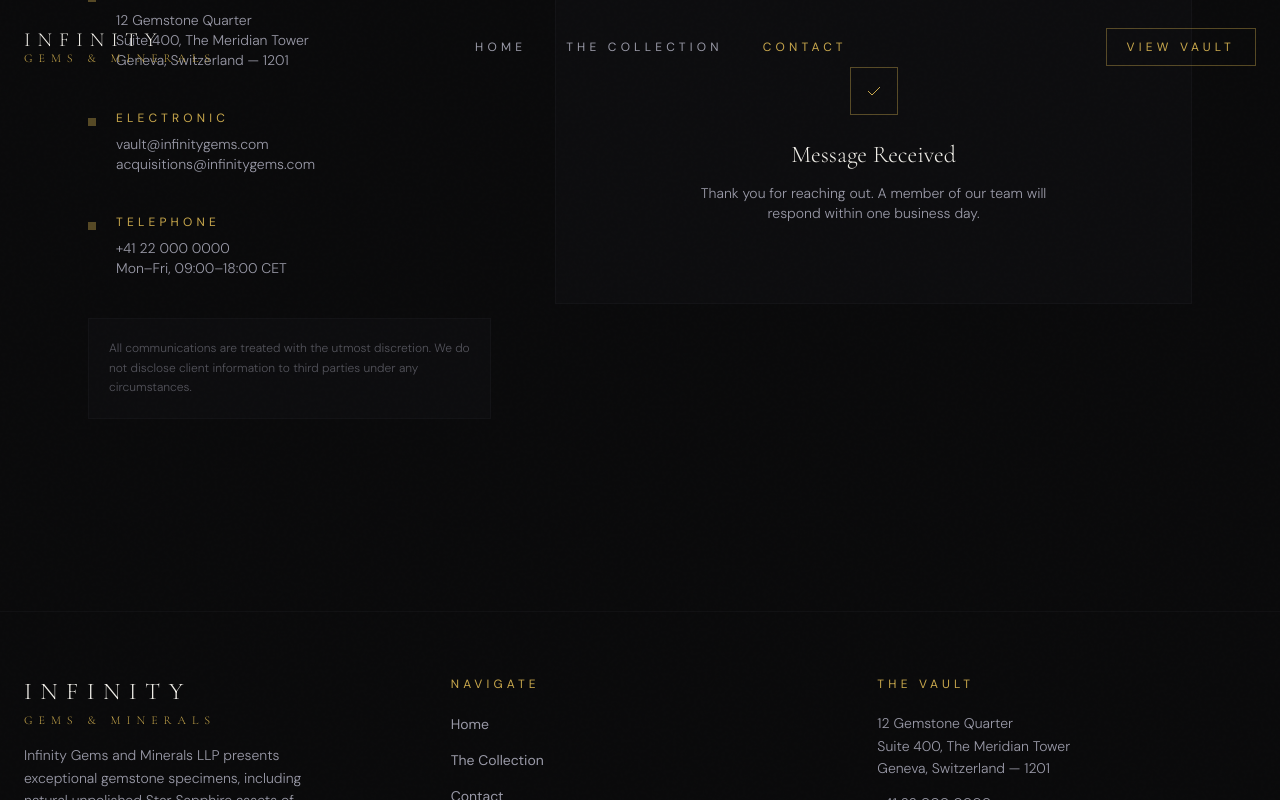
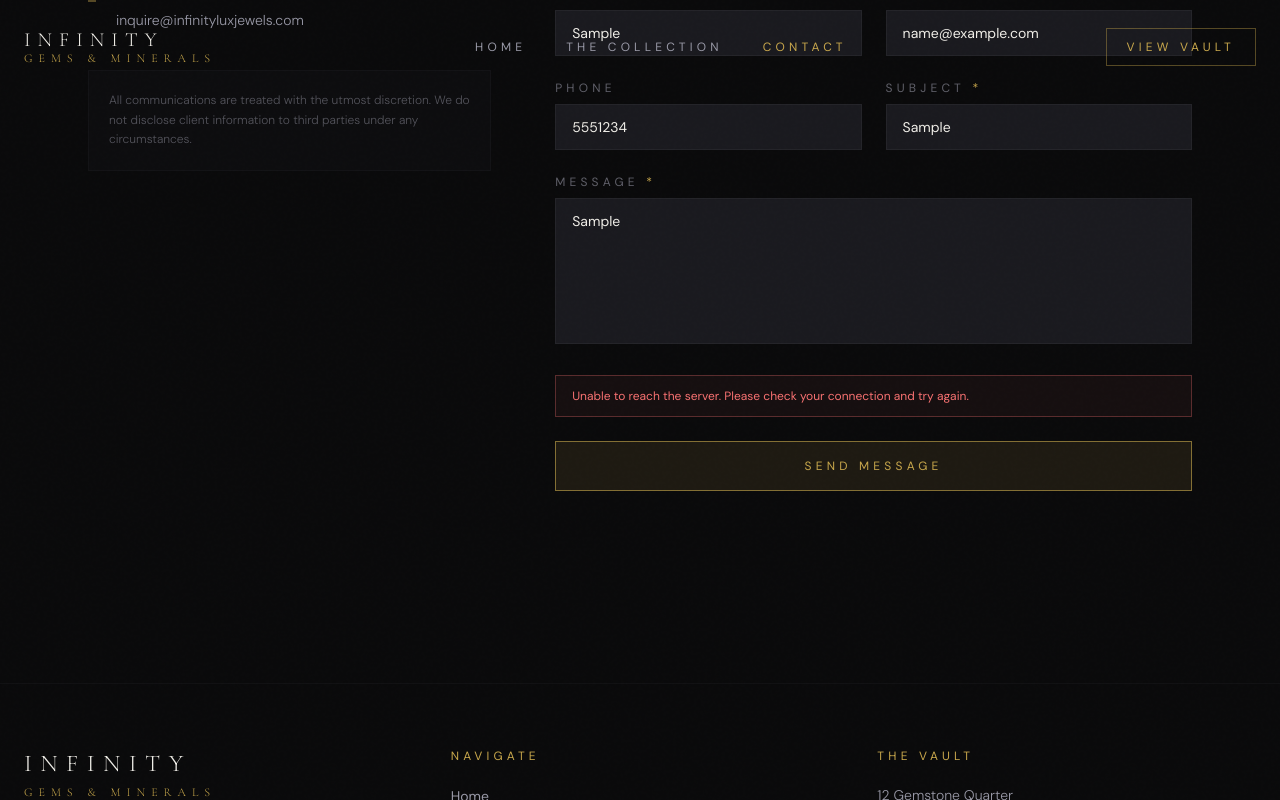
Before and after one commit to SharkSpidy/infinitygems, a React (Vite) app: page /contact in a window 1280 px wide. Both pictures are taken after typing "Sample", "name@example.com", "5551234", "Sample", "Sample" into the empty fields and a click on the button "SEND MESSAGE". Shown: the part 423-1223 px from the top of the page. Built offline with nearby package versions, Linux system fonts and the light colour scheme; the HTML template or start-up script is replaced by a standard one.

Commit message:
Contact: Integrated Formspree

```diff
--- a/src/pages/Contact.tsx
+++ b/src/pages/Contact.tsx
@@ -1,10 +1,38 @@
 import { useState } from 'react'
+
+const FORMSPREE_ENDPOINT = 'https://formspree.io/f/mzdlaoop'
 
 export default function Contact() {
   const [form, setForm] = useState({ name: '', email: '', phone: '', subject: '', message: '' })
   const [submitted, setSubmitted] = useState(false)
+  const [submitting, setSubmitting] = useState(false)
+  const [error, setError] = useState('')
 
-  const handleSubmit = (e: React.FormEvent) => { e.preventDefault(); setSubmitted(true) }
+  const handleSubmit = async (e: React.FormEvent) => {
+    e.preventDefault()
+    setSubmitting(true)
+    setError('')
+
+    try {
+      const res = await fetch(FORMSPREE_ENDPOINT, {
+        method: 'POST',
+        headers: { 'Content-Type': 'application/json', Accept: 'application/json' },
+        body: JSON.stringify(form),
+      })
+
+      if (res.ok) {
+        setSubmitted(true)
+      } else {
+        const data = await res.json().catch(() => null)
+        const message = data?.errors?.map((err: { message: string }) => err.message).join(', ')
+        setError(message || 'Something went wrong while sending your message. Please try again.')
+      }
+    } catch {
+      setError('Unable to reach the server. Please check your connection and try again.')
+    } finally {
+      setSubmitting(false)
+    }
+  }
 
   return (
     <div className="min-h-screen pt-28 pb-24">
@@ -21,9 +49,9 @@ export default function Contact() {
         <div className="grid grid-cols-1 lg:grid-cols-5 gap-16">
           <div className="lg:col-span-2 space-y-10">
             {[
-              { title: 'The Vault', lines: ['12 Gemstone Quarter', 'Suite 400, The Meridian Tower', 'Geneva, Switzerland — 1201'] },
-              { title: 'Electronic', lines: ['vault@infinitygems.com', 'acquisitions@infinitygems.com'] },
-              { title: 'Telephone', lines: ['+41 22 000 0000', 'Mon–Fri, 09:00–18:00 CET'] },
+              // { title: 'The Vault', lines: ['12 Gemstone Quarter', 'Suite 400, The Meridian Tower', 'Geneva, Switzerland — 1201'] },
+              { title: 'Contact Us', lines: ['inquire@infinityluxjewels.com'] },
+              // { title: 'Telephone', lines: ['+41 22 000 0000', 'Mon–Fri, 09:00–18:00 CET'] },
             ].map(({ title, lines }) => (
               <div key={title} className="flex gap-5">
                 <div className="w-2 h-2 mt-2 bg-gold/40 flex-shrink-0" />
@@ -75,8 +103,15 @@ export default function Contact() {
                   />
                 </div>
 
-                <button type="submit" className="w-full py-4 bg-gold/10 border border-gold/60 text-gold font-sans text-xs tracking-widest uppercase hover:bg-gold/20 hover:border-gold transition-all duration-300">
-                  Send Message
+                {error && (
+                  <p className="font-sans text-xs text-red-400 border border-red-400/30 bg-red-400/5 px-4 py-3">
+                    {error}
+                  </p>
+                )}
+
+                <button type="submit" disabled={submitting}
+                  className="w-full py-4 bg-gold/10 border border-gold/60 text-gold font-sans text-xs tracking-widest uppercase hover:bg-gold/20 hover:border-gold transition-all duration-300 disabled:opacity-50 disabled:cursor-not-allowed">
+                  {submitting ? 'Sending…' : 'Send Message'}
                 </button>
               </form>
             ) : (
```
